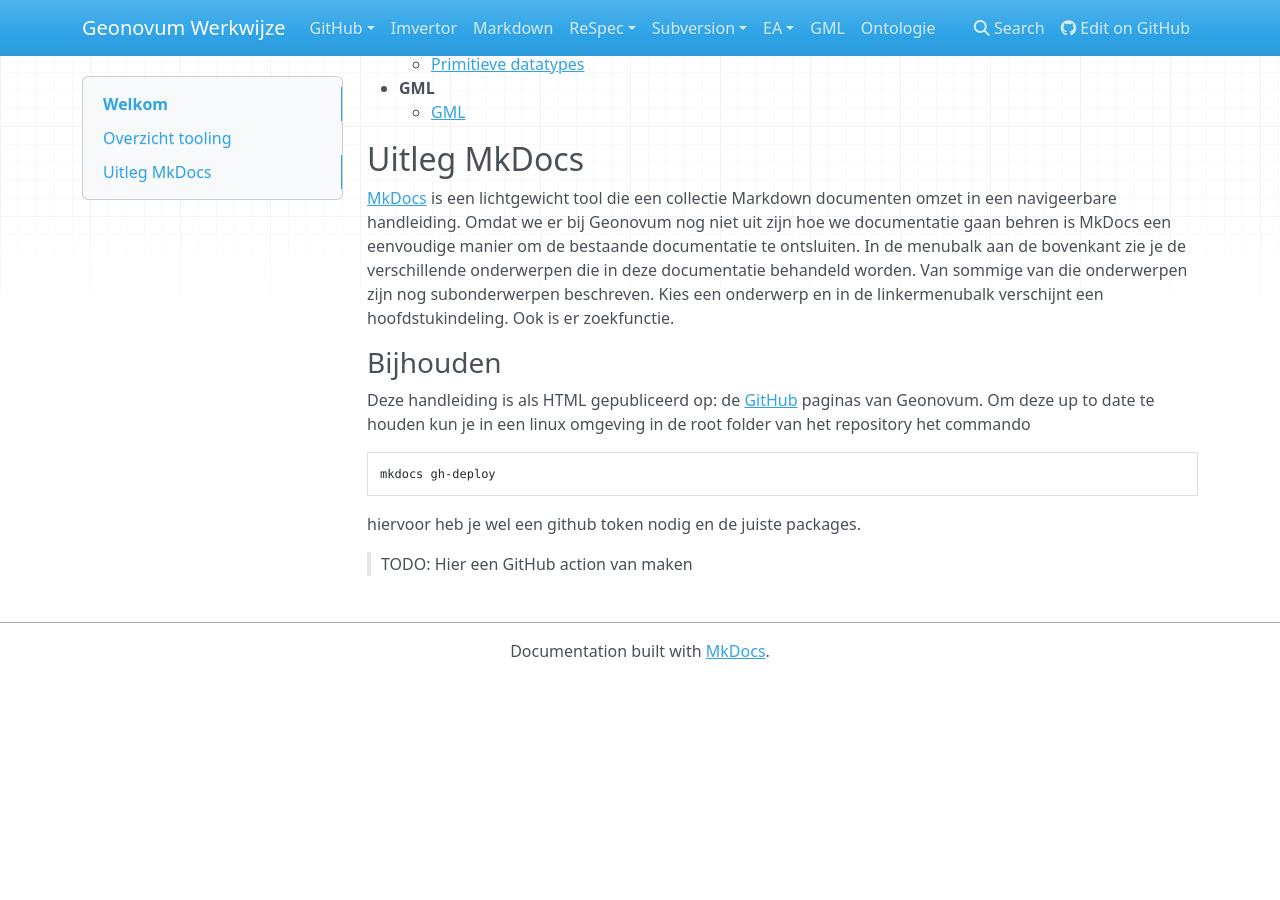
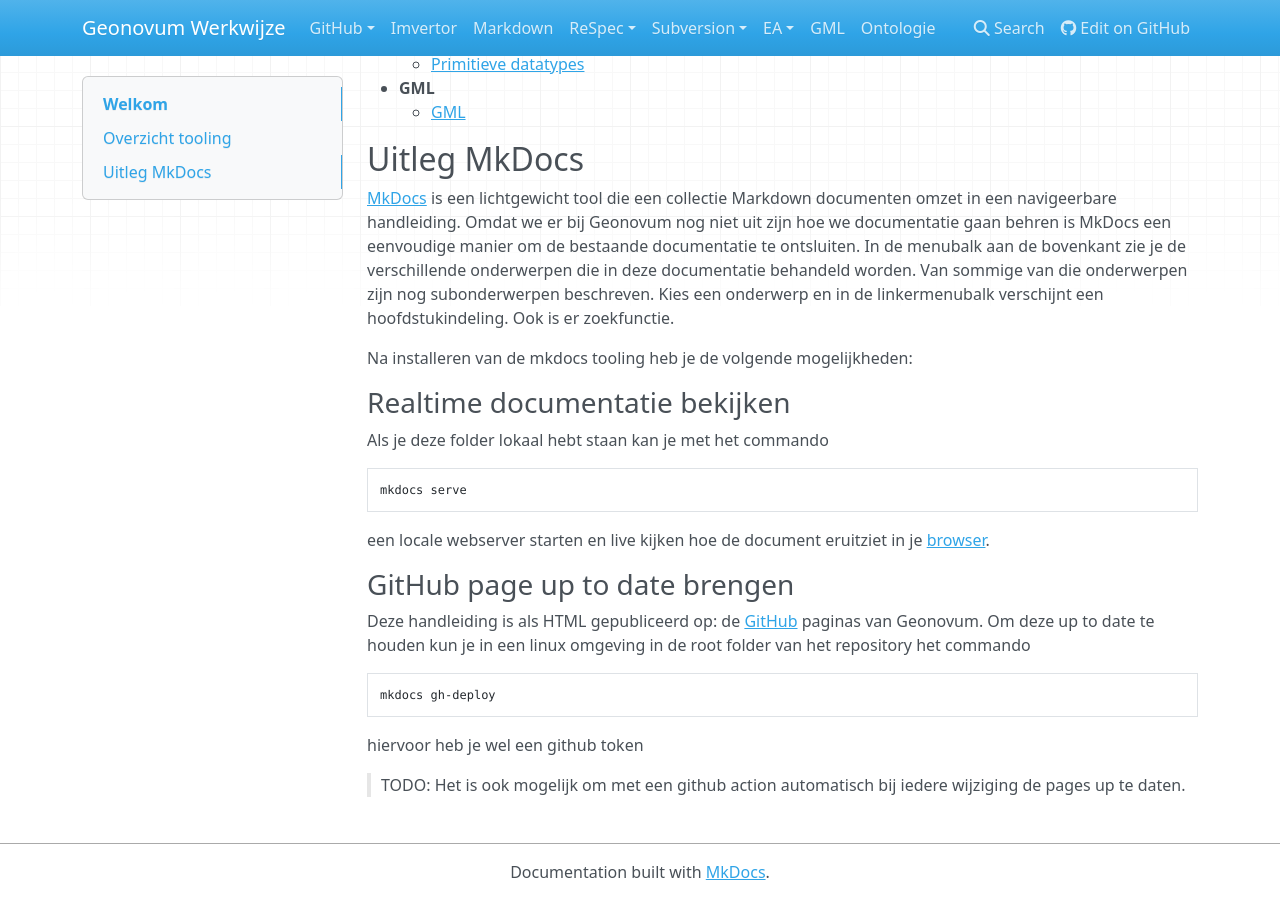
Before and after one commit to Geonovum/handleiding-tooling, an MkDocs documentation site: the page built from docs/index.md, in a window 1280 px wide and 900 px high, scrolled down 953 px. Built offline with MkDocs 1.6.1, drawn with Linux system fonts in a browser that asks for light colours; nearby versions of some CDN libraries; before the commit the page ends 1632 px from its top, so only the background shows below that.

Commit message:
twee documenten samengevoegd.

````diff
--- a/docs/index.md
+++ b/docs/index.md
@@ -27,7 +27,7 @@ Binnen Geonovum maken we gebruik van de volgende tools:
 - **Subversion**
     - [Subversion instructies](SVN.md)
 - **EA**
-    - [Primitieve datatypes](PrimitieveDatatypes.md)
+    - [Primitieve datatypes](EA-toepassing-standaarddatatypen.md)
 - **GML**
      - [GML](GML.md)
 
@@ -35,15 +35,29 @@ Binnen Geonovum maken we gebruik van de volgende tools:
 
 [MkDocs](https://www.mkdocs.org/) is een lichtgewicht tool die een collectie Markdown documenten omzet in een navigeerbare handleiding. Omdat we er bij Geonovum nog niet uit zijn hoe we documentatie gaan behren is MkDocs een eenvoudige manier om de bestaande documentatie te ontsluiten. In de menubalk aan de bovenkant zie je de verschillende onderwerpen die in deze documentatie behandeld worden. Van sommige van die onderwerpen zijn nog subonderwerpen beschreven. Kies een onderwerp en in de linkermenubalk verschijnt een hoofdstukindeling. Ook is er zoekfunctie.
 
-### Bijhouden
+Na installeren van de mkdocs tooling heb je de volgende mogelijkheden:
+
+### Realtime documentatie bekijken
+
+Als je deze folder lokaal hebt staan kan je met het commando
+
+```
+mkdocs serve
+```
+
+een locale webserver starten en live kijken hoe de document eruitziet in je [browser](http://127.0.0.1:8000/).
+
+
+
+### GitHub page up to date brengen
 
 Deze handleiding is als HTML gepubliceerd op: de [GitHub](https://geonovum.github.io/handleiding-tooling/) paginas van Geonovum. Om deze up to date te houden kun je in een linux omgeving in de root folder van het repository het commando
 
 ```
 mkdocs gh-deploy
 ```
-hiervoor heb je wel een github token nodig en de juiste packages.
+hiervoor heb je wel een github token
 
 >
-> TODO: Hier een GitHub action van maken
+> TODO: Het is ook mogelijk om met een github action automatisch bij iedere wijziging de pages up te daten.
 >
--- a/mkdocs.yml
+++ b/mkdocs.yml
@@ -17,7 +17,6 @@ nav:
         - SVN installeren voor EAP: SVN-installeren-voor-EAP.md
         - 'SVN importeren bestaand project': SVN-importeren-bestaand-project.md
     - EA:
-        - Primitieve types: PrimitieveDatatypes.md
         - standaarddatatypen: EA-toepassing-standaarddatatypen.md
     - GML: GML.md
     - Ontologie: Handleiding-ontologie-maken-en-publiceren.md
````
Also changed, not shown: docs/EA-toepassing-standaarddatatypen.md (+23 -1 lines), docs/PrimitieveDatatypes.md (deleted, +0 -28 lines).
